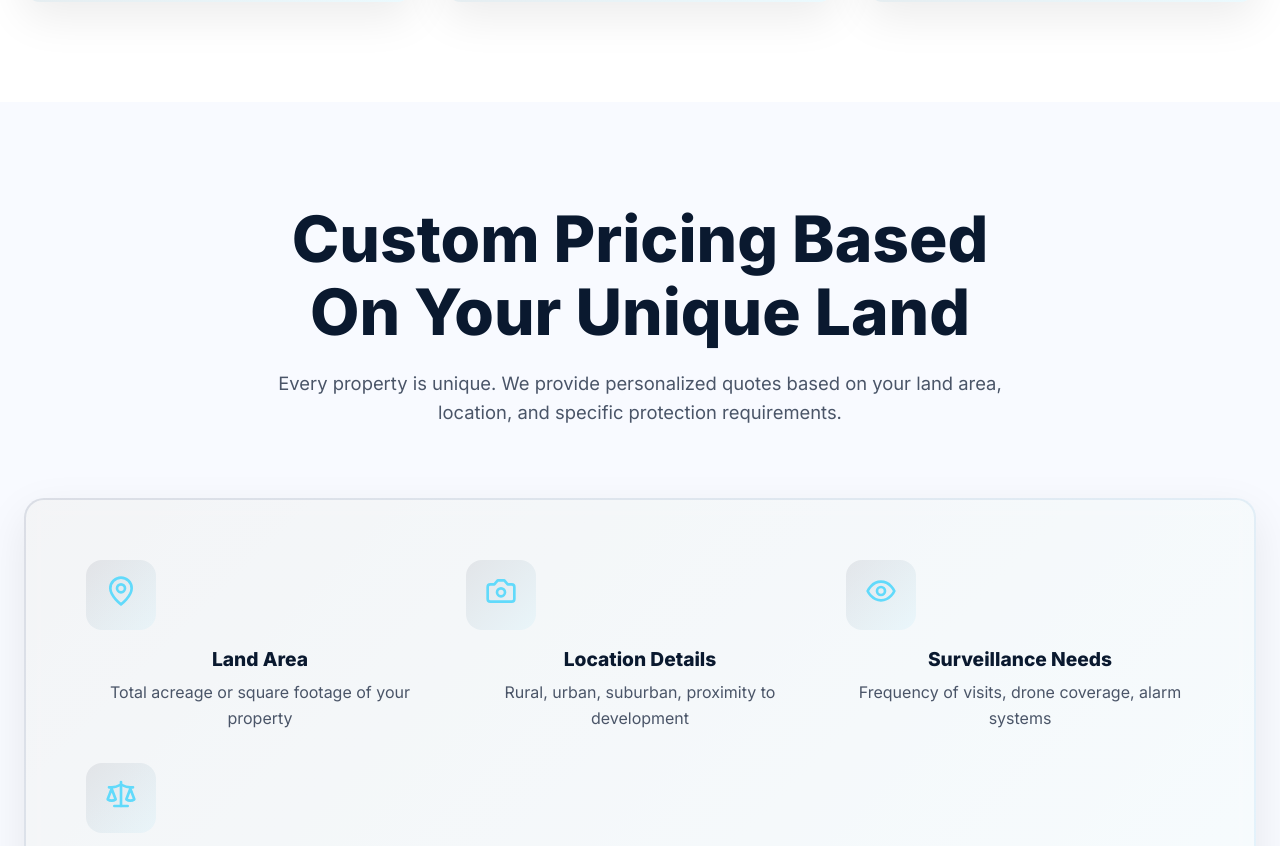
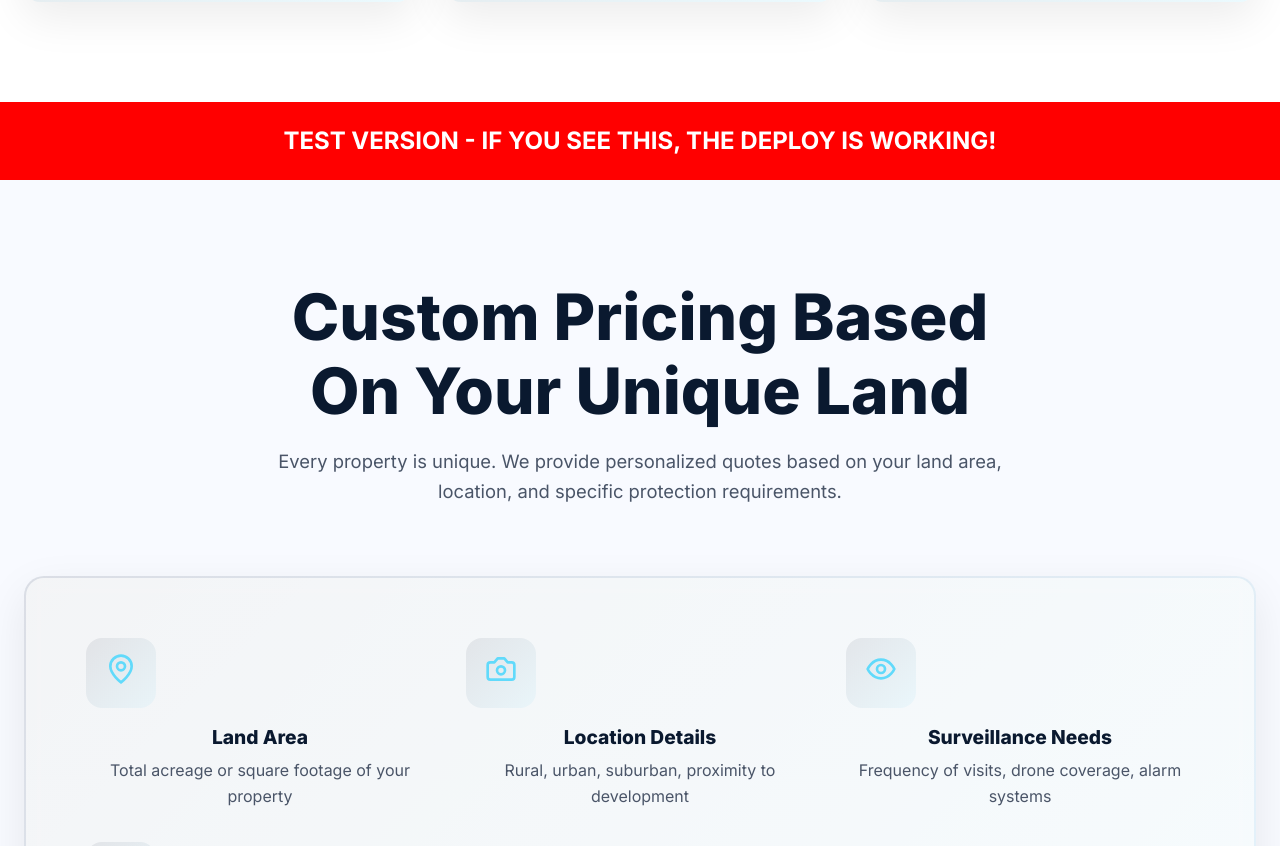
Before and after one commit to ravianet/kmc, a React (Vite) app: page / in a window 1280 px wide. Shown: the part 2784-3630 px from the top of the page. Built offline with nearby package versions, Linux system fonts and the light colour scheme; the HTML template or start-up script is replaced by a standard one.

Commit message:
Add big red test banner - force obvious deploy

```diff
--- a/src/pages/Home.jsx
+++ b/src/pages/Home.jsx
@@ -142,6 +142,7 @@ const Home = () => {
         </div>
       </section>
 
+      <div style={{ background: '#ff0000', color: 'white', padding: '20px', textAlign: 'center', fontSize: '24px', fontWeight: 'bold' }}>TEST VERSION - IF YOU SEE THIS, THE DEPLOY IS WORKING!</div>
       <section style={{ padding: '100px 0', background: '#f8faff' }}>
         <div className="container">
           <div style={{ textAlign: 'center', maxWidth: '800px', margin: '0 auto 70px' }}>
```
